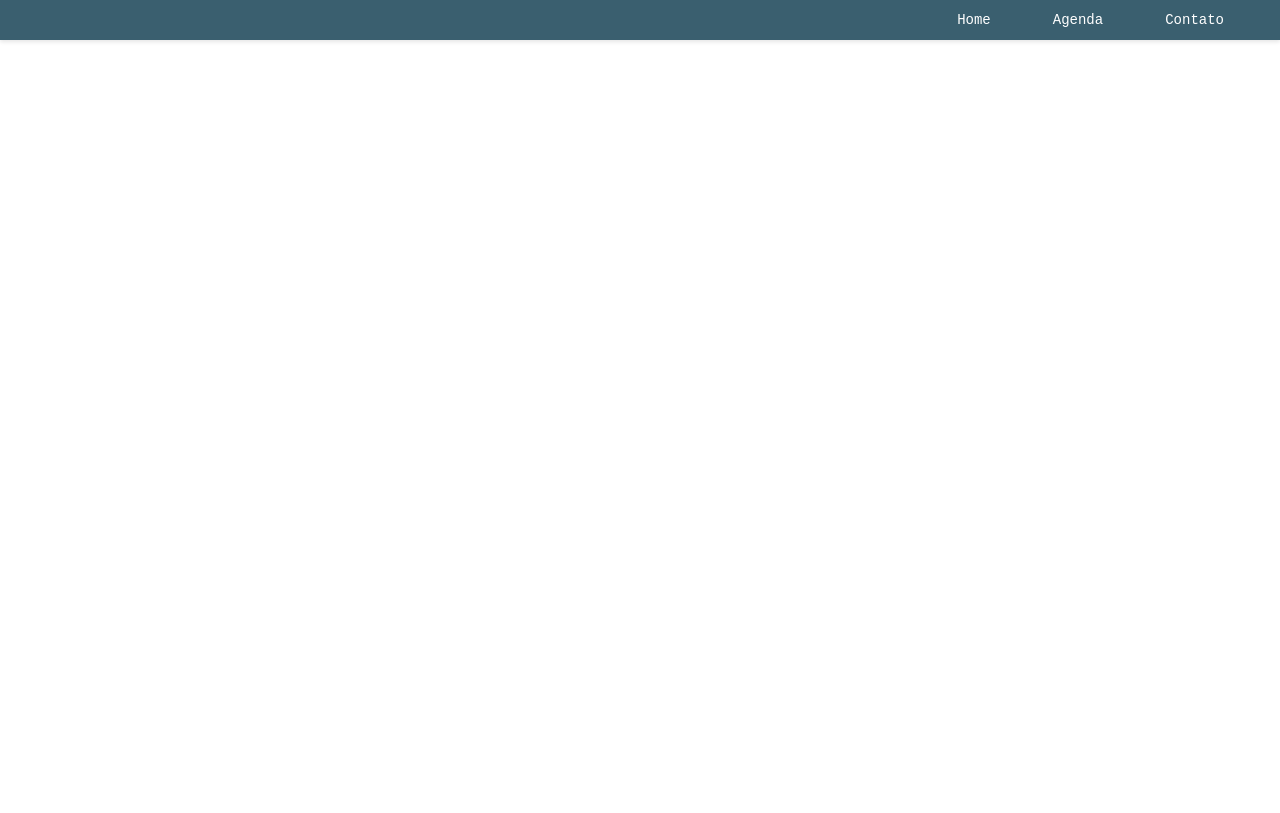
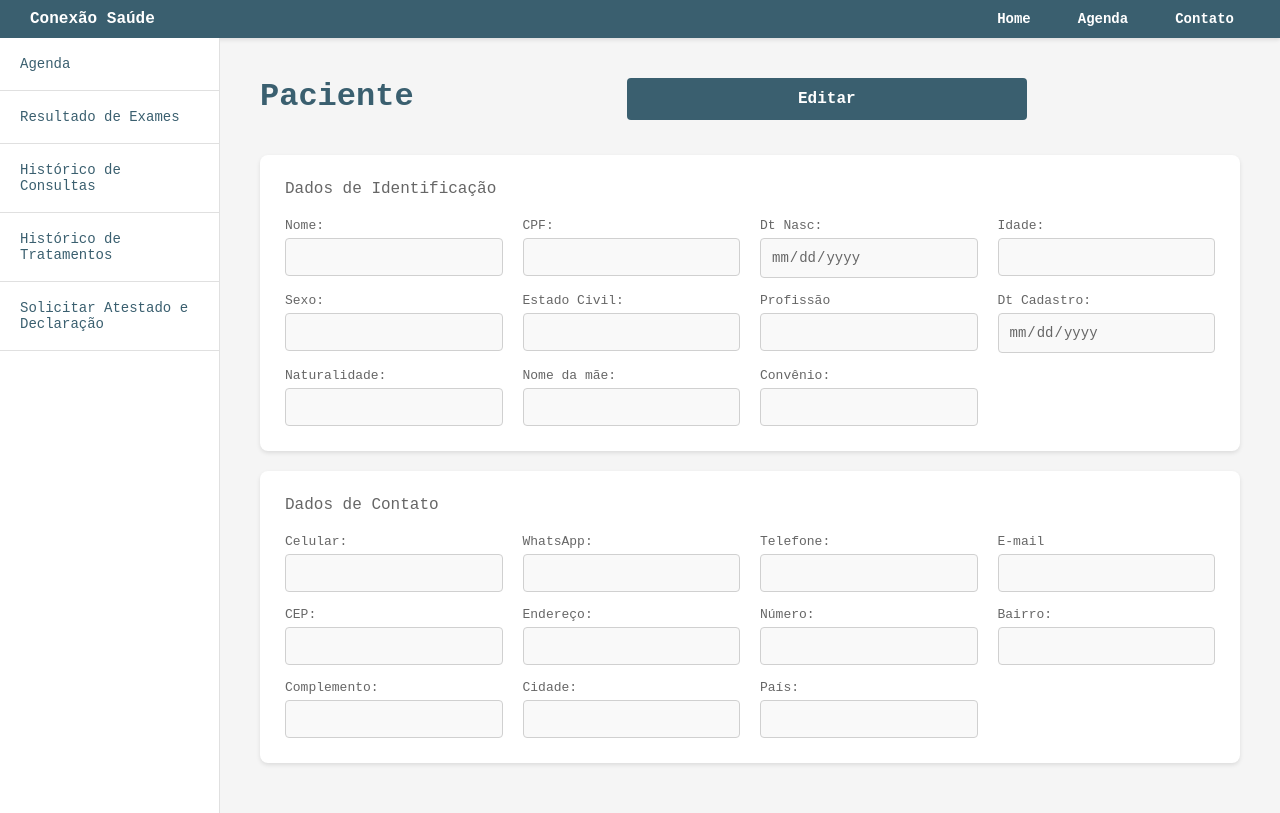
Before and after one commit to welysonfilipe/Conexao_Saude, a React (Vite) app in the folder ConexaSaude/: page /home in a window 1280 px wide. Built offline with nearby package versions, Linux system fonts and the light colour scheme.

Commit message:
Primeiros passos de criação e estilização da página home do sitte

```diff
--- a/ConexaSaude/src/components/NavBar.css
+++ b/ConexaSaude/src/components/NavBar.css
@@ -1,30 +1,40 @@
-
 .navbar-page {
   display: flex;
-  justify-content: flex-end; /* Alinha no lado direito */
+  justify-content: space-between; /* Separa título (esquerda) e links (direita) */
   align-items: center;
-  gap: 30px; /* Espaçamento entre os links */
-  padding: 4px 40px;
+  padding: 3px 30px;
   background-color: #3A5F6F;
   box-shadow: 0 2px 4px rgba(0, 0, 0, 0.1);
 }
 
-.navbar-page a {
+.title-page {
+  color: #FFF;
+  font-size: 16px;
+  margin: 0;
+}
+
+.navbar-link {
+  display: flex;
+  gap: 15px; /* Espaçamento entre os links */
+  align-items: center;
+}
+
+.navbar-link a {
   color: #FFF;
   text-decoration: none;
   font-size: 14px;
-  font-weight: 500;
+  font-weight: bold;
   transition: color 0.2s;
   padding: 8px 16px;
 }
 
-.navbar-page a:hover {
-  color: #777777;
+.navbar-link a:hover {
+  color: #999999;
   text-decoration: underline;
 }
 
 /* Link ativo (opcional) */
-.navbar-page a.active {
-  color: #2d4a57;
+.navbar-link a.active {
   font-weight: bold;
+  border-bottom: 2px solid #FFF;
 }
--- a/ConexaSaude/src/components/NavBar.jsx
+++ b/ConexaSaude/src/components/NavBar.jsx
@@ -1,5 +1,3 @@
-import React from 'react'
-
 import { Link } from 'react-router-dom'
 import "./NavBar.css"
 
@@ -7,9 +5,13 @@ const NavBar = () => {
   return (
 
     <nav className='navbar-page'>
-        <Link>Home</Link>
-        <Link>Agenda</Link>
-        <Link>Contato</Link>
+        <h2 className='title-page'>Conexão Saúde</h2>
+
+        <div className="navbar-link">
+          <Link>Home</Link>
+          <Link>Agenda</Link>
+          <Link>Contato</Link>
+        </div>
     </nav>
 
   )
--- a/ConexaSaude/src/pages/Home.css
+++ b/ConexaSaude/src/pages/Home.css
@@ -0,0 +1,152 @@
+.home-container {
+  min-height: 100vh;
+  background-color: #f5f5f5;
+}
+
+.home-content {
+  display: flex;
+  min-height: calc(100vh - 48px); /* Altura total menos navbar */
+}
+
+/* SIDEBAR */
+.sidebar {
+  width: 220px;
+  background-color: #fff;
+  border-right: 1px solid #e0e0e0;
+  padding: 0;
+  display: flex;
+  flex-direction: column;
+}
+
+.sidebar-item {
+  width: 100%;
+  padding: 18px 20px;
+  border: none;
+  background-color: transparent;
+  text-align: left;
+  font-size: 14px;
+  color: #3A5F6F;
+  cursor: pointer;
+  border-bottom: 1px solid #e0e0e0;
+  transition: background-color 0.2s;
+}
+
+.sidebar-item:hover {
+  background-color: #f0f0f0;
+}
+
+/* CONTEÚDO PRINCIPAL */
+.main-content {
+  flex: 1;
+  padding: 30px 40px;
+  overflow-y: auto;
+}
+
+.header-section {
+  display: flex;
+  justify-content: space-between;
+  align-items: center;
+  margin-bottom: 30px;
+}
+
+.header-section h1 {
+  font-size: 32px;
+  color: #3A5F6F;
+  margin: 0;
+}
+
+.header-section button {
+    max-width: 100px;
+}
+
+/* CARDS DE INFORMAÇÃO */
+.info-card {
+  background-color: #fff;
+  border-radius: 8px;
+  padding: 25px;
+  margin-bottom: 20px;
+  box-shadow: 0 2px 4px rgba(0, 0, 0, 0.1);
+}
+
+.card-title {
+  font-size: 16px;
+  color: #666;
+  margin: 0 0 20px 0;
+  font-weight: 500;
+}
+
+/* GRID DE FORMULÁRIO */
+.form-grid {
+  display: grid;
+  grid-template-columns: repeat(4, 1fr);
+  gap: 15px 20px;
+}
+
+.form-field {
+  display: flex;
+  flex-direction: column;
+}
+
+.form-field label {
+  font-size: 13px;
+  color: #666;
+  margin-bottom: 5px;
+  font-weight: 500;
+}
+
+.form-field input {
+  padding: 10px;
+  border: 1px solid #d0d0d0;
+  border-radius: 4px;
+  font-size: 14px;
+  background-color: #fff;
+  transition: border-color 0.2s;
+}
+
+.form-field input:disabled {
+  background-color: #f9f9f9;
+  color: #666;
+  cursor: not-allowed;
+}
+
+.form-field input:not(:disabled):focus {
+  outline: none;
+  border-color: #3A5F6F;
+}
+
+/* RESPONSIVIDADE */
+@media (max-width: 1200px) {
+  .form-grid {
+    grid-template-columns: repeat(3, 1fr);
+  }
+}
+
+@media (max-width: 900px) {
+  .form-grid {
+    grid-template-columns: repeat(2, 1fr);
+  }
+
+  .sidebar {
+    width: 180px;
+  }
+}
+
+@media (max-width: 768px) {
+  .home-content {
+    flex-direction: column;
+  }
+
+  .sidebar {
+    width: 100%;
+    border-right: none;
+    border-bottom: 1px solid #e0e0e0;
+  }
+
+  .form-grid {
+    grid-template-columns: 1fr;
+  }
+
+  .main-content {
+    padding: 20px;
+  }
+}
--- a/ConexaSaude/src/pages/Home.jsx
+++ b/ConexaSaude/src/pages/Home.jsx
@@ -1,13 +1,154 @@
-import React from 'react'
-import NavBar from '../components/NavBar'
-import { useNavigate } from 'react-router-dom'
+import { useState } from "react";
+import { useNavigate } from "react-router-dom";
+import "./Home.css";
+import NavBar from "../components/NavBar";
+import Button from "../components/Button";
 
 const Home = () => {
+  const navigate = useNavigate();
+  const [isEditing, setIsEditing] = useState(false);
+
   return (
-    <div>
+    <div className="home-container">
       <NavBar />
+
+      <div className="home-content">
+        {/* Sidebar */}
+        <aside className="sidebar">
+          <button className="sidebar-item active">Agenda</button>
+          <button className="sidebar-item">Resultado de Exames</button>
+          <button className="sidebar-item">Histórico de Consultas</button>
+          <button className="sidebar-item">Histórico de Tratamentos</button>
+          <button className="sidebar-item">Solicitar Atestado e Declaração</button>
+        </aside>
+
+        {/* Conteúdo Principal */}
+        <main className="main-content">
+          <div className="header-section">
+            <h1>Paciente</h1>
+            <Button
+              text="Editar"
+              onClick={() => setIsEditing(!isEditing)}
+            />
+          </div>
+
+          {/* Card de Dados de Identificação */}
+          <div className="info-card">
+            <h3 className="card-title">Dados de Identificação</h3>
+
+            <div className="form-grid">
+              {/* Linha 1 */}
+              <div className="form-field">
+                <label>Nome:</label>
+                <input type="text" disabled={!isEditing} placeholder="" />
+              </div>
+              <div className="form-field">
+                <label>CPF:</label>
+                <input type="text" disabled={!isEditing} placeholder="" />
+              </div>
+              <div className="form-field">
+                <label>Dt Nasc:</label>
+                <input type="date" disabled={!isEditing} placeholder="" />
+              </div>
+              <div className="form-field">
+                <label>Idade:</label>
+                <input type="text" disabled={!isEditing} placeholder="" />
+              </div>
+
+              {/* Linha 2 */}
+              <div className="form-field">
+                <label>Sexo:</label>
+                <input type="text" disabled={!isEditing} placeholder="" />
+              </div>
+              <div className="form-field">
+                <label>Estado Civil:</label>
+                <input type="text" disabled={!isEditing} placeholder="" />
+              </div>
+              <div className="form-field">
+                <label>Profissão</label>
+                <input type="text" disabled={!isEditing} placeholder="" />
+              </div>
+              <div className="form-field">
+                <label>Dt Cadastro:</label>
+                <input type="date" disabled={!isEditing} placeholder="" />
+              </div>
+
+              {/* Linha 3 */}
+              <div className="form-field">
+                <label>Naturalidade:</label>
+                <input type="text" disabled={!isEditing} placeholder="" />
+              </div>
+              <div className="form-field">
+                <label>Nome da mãe:</label>
+                <input type="text" disabled={!isEditing} placeholder="" />
+              </div>
+              <div className="form-field">
+                <label>Convênio:</label>
+                <input type="text" disabled={!isEditing} placeholder="" />
+              </div>
+            </div>
+          </div>
+
+          {/* Card de Dados de Contato */}
+          <div className="info-card">
+            <h3 className="card-title">Dados de Contato</h3>
+
+            <div className="form-grid">
+              {/* Linha 1 */}
+              <div className="form-field">
+                <label>Celular:</label>
+                <input type="tel" disabled={!isEditing} placeholder="" />
+              </div>
+              <div className="form-field">
+                <label>WhatsApp:</label>
+                <input type="tel" disabled={!isEditing} placeholder="" />
+              </div>
+              <div className="form-field">
+                <label>Telefone:</label>
+                <input type="tel" disabled={!isEditing} placeholder="" />
+              </div>
+              <div className="form-field">
+                <label>E-mail</label>
+                <input type="email" disabled={!isEditing} placeholder="" />
+              </div>
+
+              {/* Linha 2 */}
+              <div className="form-field">
+                <label>CEP:</label>
+                <input type="text" disabled={!isEditing} placeholder="" />
+              </div>
+              <div className="form-field">
+                <label>Endereço:</label>
+                <input type="text" disabled={!isEditing} placeholder="" />
+              </div>
+              <div className="form-field">
+                <label>Número:</label>
+                <input type="text" disabled={!isEditing} placeholder="" />
+              </div>
+              <div className="form-field">
+                <label>Bairro:</label>
+                <input type="text" disabled={!isEditing} placeholder="" />
+              </div>
+
+              {/* Linha 3 */}
+              <div className="form-field">
+                <label>Complemento:</label>
+                <input type="text" disabled={!isEditing} placeholder="" />
+              </div>
+              <div className="form-field">
+                <label>Cidade:</label>
+                <input type="text" disabled={!isEditing} placeholder="" />
+              </div>
+              <div className="form-field">
+                <label>País:</label>
+                <input type="text" disabled={!isEditing} placeholder="" />
+              </div>
+            </div>
+          </div>
+        </main>
+      </div>
     </div>
-  )
-}
+  );
+};
 
-export default Home
+export default Home;
```
